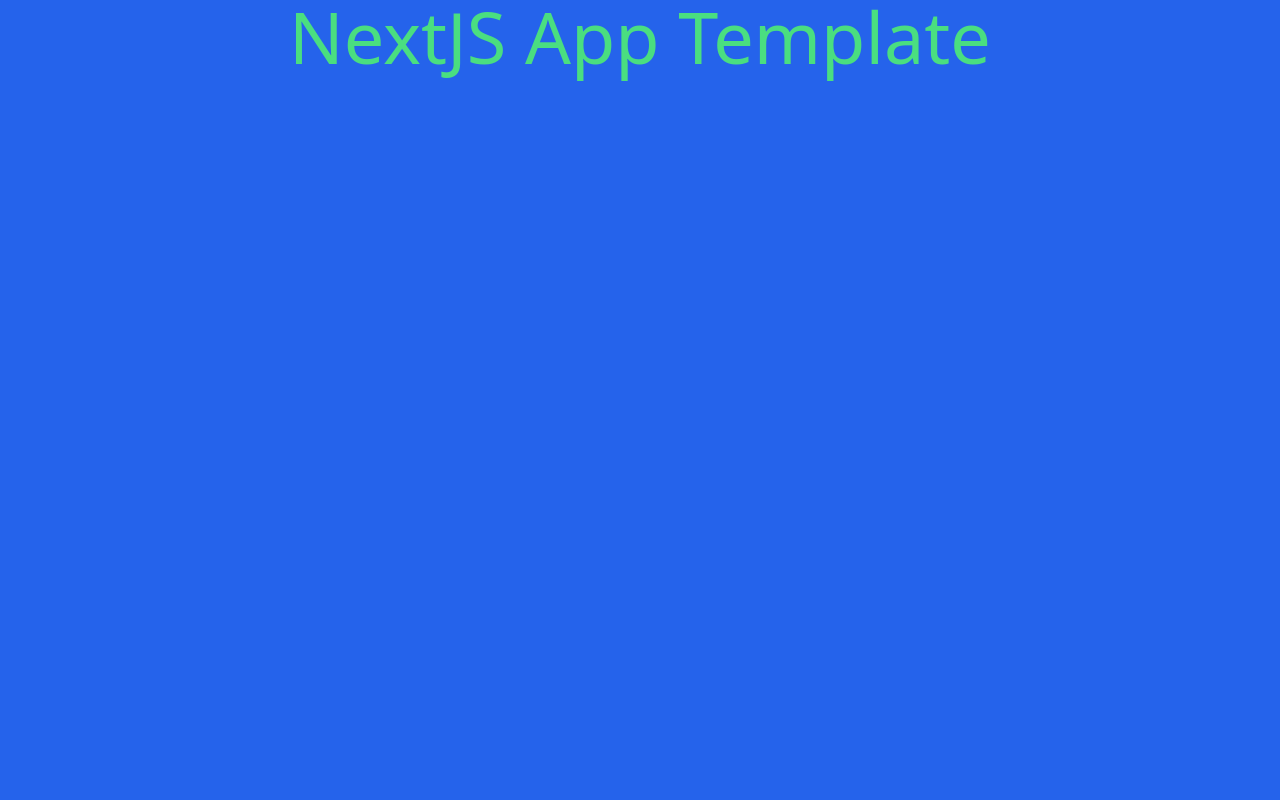
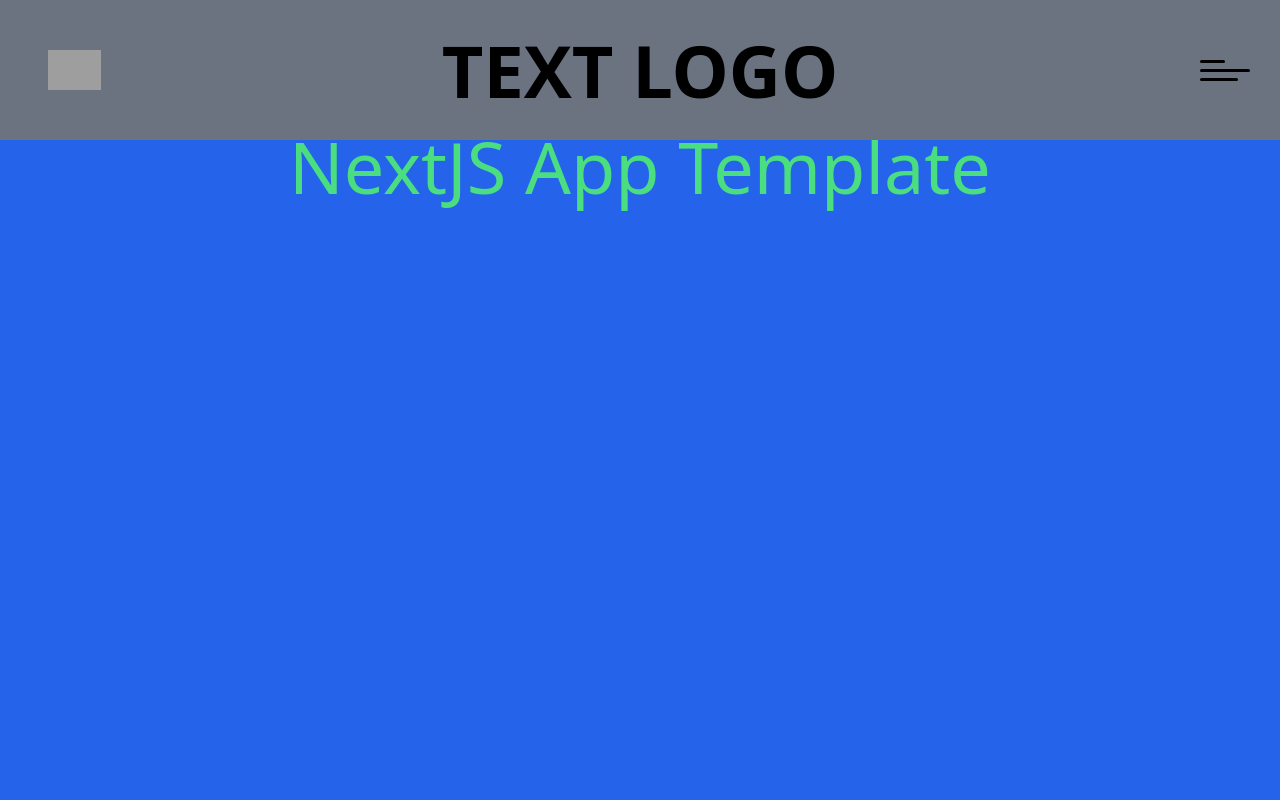
Before and after one commit to nbuzzerio/next-template, a Next.js app: page / in a window 1280 px wide. Shown: the top 800 px of the page. Built offline with nearby package versions, Linux system fonts and the light colour scheme; grey boxes are pictures that could not be loaded.

Commit message:
added header, footer, and drawer menu template

```diff
--- /dev/null
+++ b/components/Footer/Footer.tsx
@@ -0,0 +1,19 @@
+import React from 'react'
+
+function Footer(){
+
+    return (
+      <>
+        <footer>
+          <div id="footer" className='max-w-[1920px] mx-auto min-h-[100px] bg-gray-500 flex justify-center items-center'>
+            <div className="placeholder text-5xl uppercase">
+              footer placeholder
+            </div>
+          </div>
+        </footer>
+      </>
+    )
+}
+
+
+export default Footer
--- /dev/null
+++ b/components/Footer/index.ts
@@ -0,0 +1 @@
+export { default } from './Footer'
--- /dev/null
+++ b/components/Header/Header.tsx
@@ -0,0 +1,101 @@
+import Link from "next/link";
+import React, { useEffect, useState } from "react";
+
+function Header() {
+  const [dropDown, setDropDown] = useState(false);
+  const [loaded, setLoaded] = useState(false);
+
+  useEffect(() => {
+    document.querySelector('.menu-btn-wrapper').addEventListener('click', (e) => {
+      document.querySelector('.menu-btn').classList.add('clicked')
+    })
+
+    if (dropDown && !loaded) setLoaded(true);
+
+  }, [dropDown]);
+
+  const handleDropDown = () => {
+    if (!dropDown) {
+      document.body.style.height = "100vh"
+      document.body.style.width = "100%";
+    } else {
+      document.querySelector('.menu-btn').classList.remove('clicked')
+    }
+
+    setDropDown(!dropDown);
+  };
+
+  return (
+    <>
+      <div className="navbar absolute w-full h-[80px] lg:h-[140px] flex justify-center z-50">
+        <nav
+          className={`absolute z-10 wrapper max-w-bg w-full h-[80px] lg:h-[140px] flex justify-between items-center bg-gray-500 mx-auto`}
+        >
+          <div className="logo-wrapper px-10 nav-item hidden lg:flex z-10">
+            <Link href="/">
+              <a href="/">
+                <img
+                  className="px-2 h-7 lg:h-10 cursor-pointer"
+                  src="/images/"
+                  alt="logo image"
+                />
+              </a>
+            </Link>
+          </div>
+
+          <div className="home-wrapper lg:absolute lg:w-full px-10 flex justify-center">
+            <Link href="/">
+              <a title="home" className="uppercase text-7xl text-black font-extrabold">
+                TEXT LOGO
+              </a>
+            </Link>
+          </div>
+
+          <div className="right-header-wrapper flex items-center nav-item px-10 z-10">
+            <div className="menu-btn-wrapper flex items-center" onClick={handleDropDown}>
+              <div className="uppercase text-black text-2xl lg:text-3xl hidden sm:block tracking-[0.07rem]"></div>
+              <div className="menu-btn w-[40px] sm:w-[50px] flex flex-col cursor-pointer">
+                <span className="line1 w-1/2"></span>
+                <span className="line2 w-full"></span>
+                <span className="line3 w-9/12"></span>
+              </div>
+            </div>
+          </div>
+          {loaded && (
+            <div
+              className={`dropdown-wrapper ${
+                dropDown ? "animate-open" : "animate-close"
+              } fixed h-[calc(100vh-80px)] lg:h-[calc(100vh-140px)] w-full top-[80px] lg:top-[140px] flex justify-end hd:right-[calc((100vw-1937px)/2)]`}
+            >
+              <div
+                className="dropdown-overlay w-0 lg:w-7/12"
+                onClick={handleDropDown}
+              ></div>
+              <ul
+                className={
+                  "bg-gray-500 bg-cover flex flex-col justify-evenly text-right px-20 py-10 overflow-hidden h-full w-full lg:w-[56%] xl:w-5/12"
+                }
+              >
+                <li className="text-green-400 text-xl xs:text-2xl lg:text-3xl pb-10 uppercase tracking-[.2rem]">
+                  Menu
+                </li>
+                <li className="uppercase tracking-[.2rem]">
+                  <Link href="/">
+                    <a
+                      className="text-green-400 hover:text-red-700 text-2xl xs:text-3xl lg:text-4xl"
+                      onClick={handleDropDown}
+                    >
+                      Home
+                    </a>
+                  </Link>
+                </li>
+              </ul>
+            </div>
+          )}
+        </nav>
+      </div>
+    </>
+  );
+}
+
+export default Header;
--- /dev/null
+++ b/components/Header/index.ts
@@ -0,0 +1 @@
+export { default } from './Header'
--- /dev/null
+++ b/components/Layout/Layout.tsx
@@ -0,0 +1,18 @@
+import Header from '../Header'
+import Footer from '../Footer'
+
+function Layout({ children }: { children : React.ReactNode }){
+
+    return (
+      <>
+        <Header/>
+            <div className="page-container pt-[80px] lg:pt-[130px]">
+              { children }
+            </div>
+        <Footer/>
+      </>
+    )
+}
+
+
+export default Layout
--- /dev/null
+++ b/components/Layout/index.ts
@@ -0,0 +1 @@
+export { default } from './Layout'
--- a/pages/_app.jsx
+++ b/pages/_app.jsx
@@ -1,7 +1,12 @@
 import '../styles/main.scss'
+import Layout from '../components/Layout'
 
 function MyApp({ Component, pageProps }) {
-  return <Component {...pageProps} />
+  return (
+    <Layout>
+      <Component {...pageProps} />
+    </Layout>
+  )
 }
 
 export default MyApp
--- a/styles/main.scss
+++ b/styles/main.scss
@@ -1,3 +1,33 @@
 @tailwind base;
 @tailwind components;
 @tailwind utilities;
+
+//Menu
+.menu-btn span {
+    background: #000;
+    border-radius:10px;
+    height: 3px;
+    margin: 3px 10px;
+    transition: .4s  cubic-bezier(0.68, -0.6, 0.32, 1.6);
+}
+
+.menu-btn.clicked {
+    .line1 {
+        transform-origin:bottom;
+        transform:rotatez(45deg) translate(3px, 0px);
+    }
+    .line2 {
+        transform-origin:bottom;
+        transform:rotatez(-45deg) translate(0px, 1px);
+        @media (min-width: 640px) {
+        width: 95%;
+        }
+    }
+    .line3 {
+        transform-origin:bottom;
+        transform:rotatez(45deg) translate(2px, -9px);
+        @media (min-width: 640px) {
+        transform:rotatez(45deg) translate(3px, -8px);
+        }
+    }
+}
--- a/tailwind.config.js
+++ b/tailwind.config.js
@@ -4,7 +4,22 @@ module.exports = {
     "./components/**/*.{js,ts,jsx,tsx}",
   ],
   theme: {
-    extend: {},
+    extend: {
+      animation: {
+        open: 'menuOpen .7s ease-out forwards',
+        close: 'menuClose 1s ease-in-out forwards',
+      },
+      keyframes: {
+        menuOpen: {
+          '0%': {'transform': 'translateX(100%)'},
+          '100%':  {'transform': 'translateX(0)'}
+        },
+        menuClose: {
+          '0%': {'transform': 'translateX(0)'},
+          '100%':  {'transform': 'translateX(100%)'}
+        },
+      },
+    },
   },
   plugins: [],
 }
--- a/tsconfig.json
+++ b/tsconfig.json
@@ -15,6 +15,7 @@
     "esModuleInterop": true,
     "module": "esnext",
     "resolveJsonModule": true,
+    "moduleResolution":"node",
     "isolatedModules": true,
     "jsx": "preserve"
   },
```
